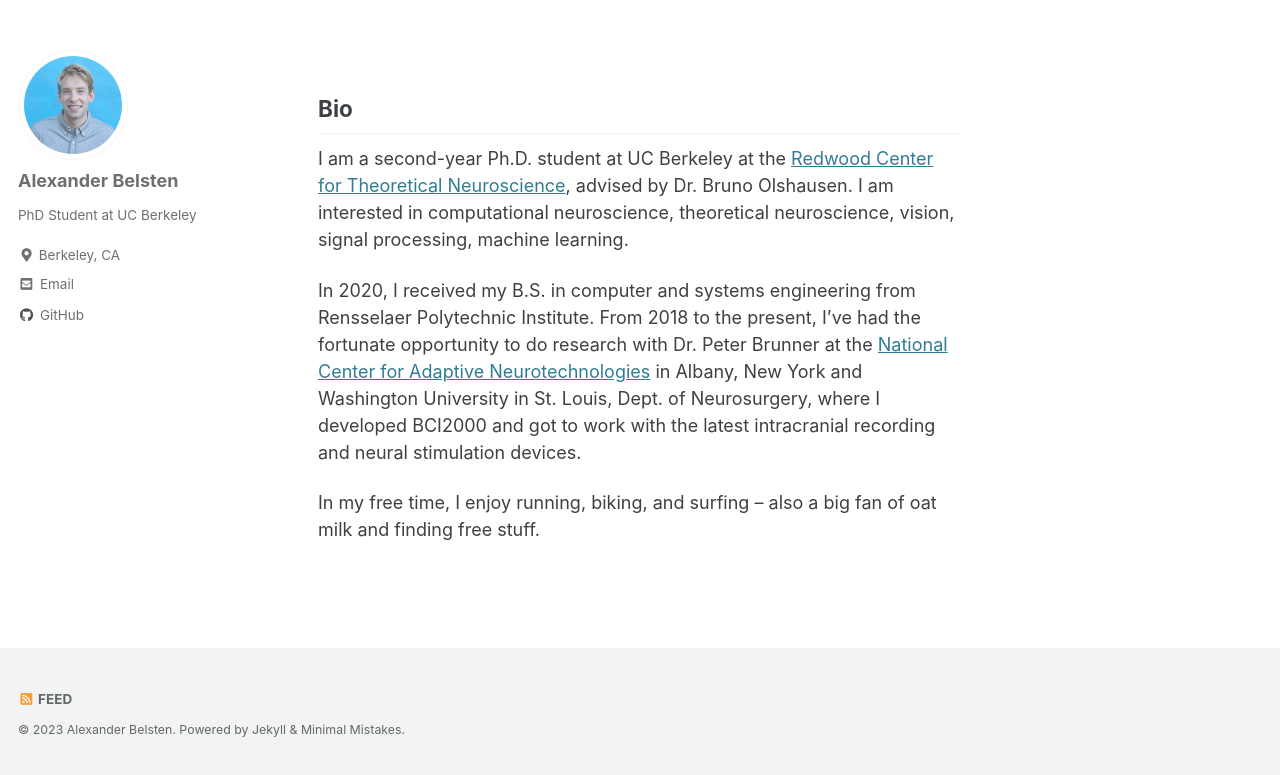
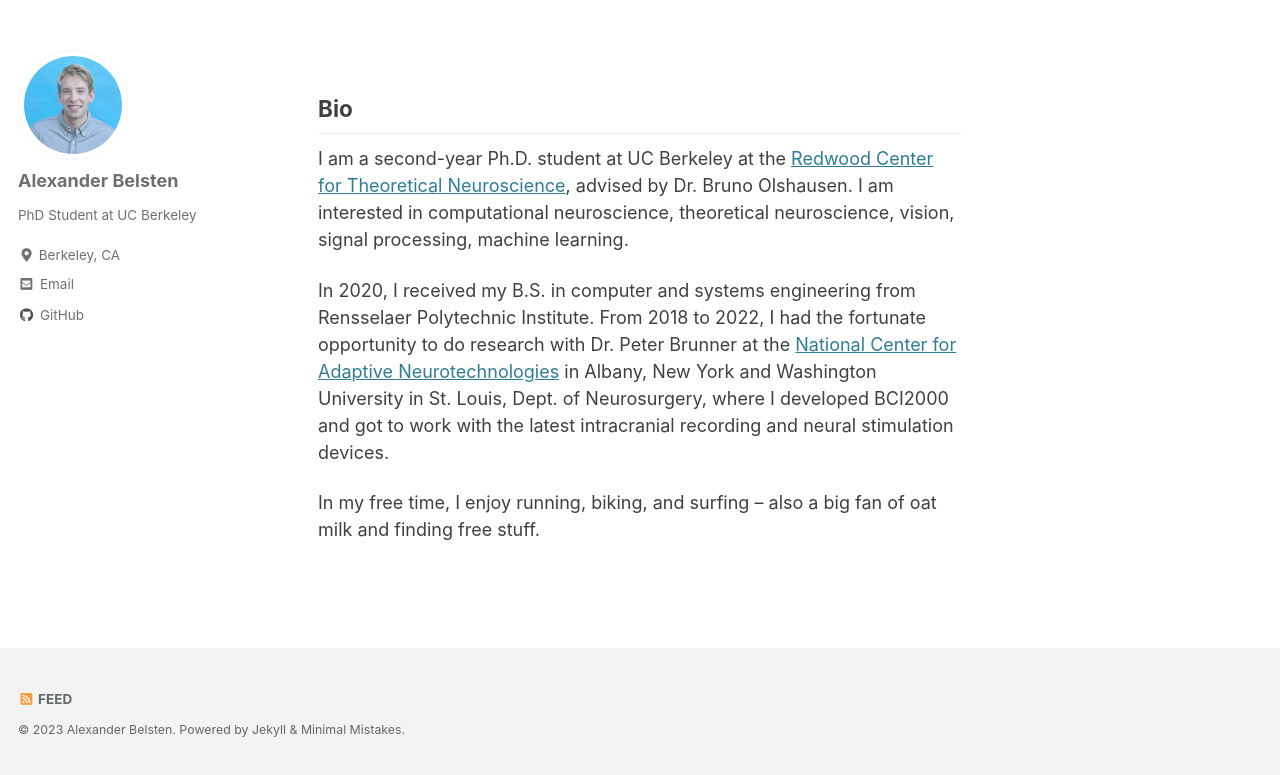
Before and after one commit to belsten/belsten.github.io, a Jekyll site: the page built from index.markdown, in a window 1280 px wide and 1026 px high, cut to the strip 251-1026 px from the top of the window. Built offline with Jekyll 4.4.1, drawn with Linux system fonts in a browser that asks for light colours; cached includes are drawn as plain includes; a script bundle is joined from its source files by our own code; library files that are not in the unit come from our copies; our own code applies the rules of GitHub Pages for plain Markdown files.

Commit message:
date on ncan

```diff
--- a/index.markdown
+++ b/index.markdown
@@ -15,6 +15,6 @@ header:
 
 I am a second-year Ph.D. student at UC Berkeley at the [Redwood Center for Theoretical Neuroscience](https://redwood.berkeley.edu), advised by Dr. Bruno Olshausen. I am interested in computational neuroscience, theoretical neuroscience, vision, signal processing, machine learning.
 
-In 2020, I received my B.S. in computer and systems engineering from Rensselaer Polytechnic Institute. From 2018 to the present, I've had the fortunate opportunity to do research with Dr. Peter Brunner at the [National Center for Adaptive Neurotechnologies](https://www.neurotechcenter.org) in Albany, New York and Washington University in St. Louis, Dept. of Neurosurgery, where I developed BCI2000 and got to work with the latest intracranial recording and neural stimulation devices.
+In 2020, I received my B.S. in computer and systems engineering from Rensselaer Polytechnic Institute. From 2018 to 2022, I had the fortunate opportunity to do research with Dr. Peter Brunner at the [National Center for Adaptive Neurotechnologies](https://www.neurotechcenter.org) in Albany, New York and Washington University in St. Louis, Dept. of Neurosurgery, where I developed BCI2000 and got to work with the latest intracranial recording and neural stimulation devices.
 
 In my free time, I enjoy running, biking, and surfing -- also a big fan of oat milk and finding free stuff.
```
